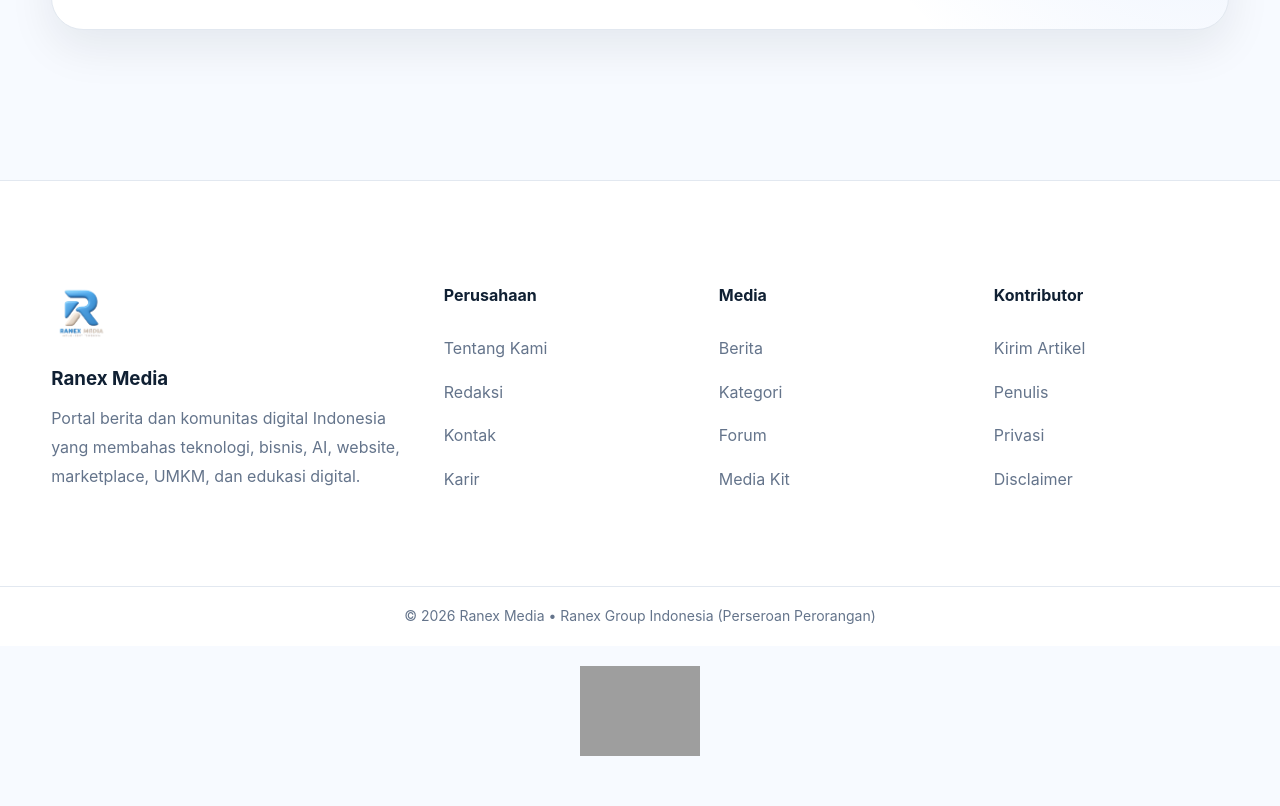
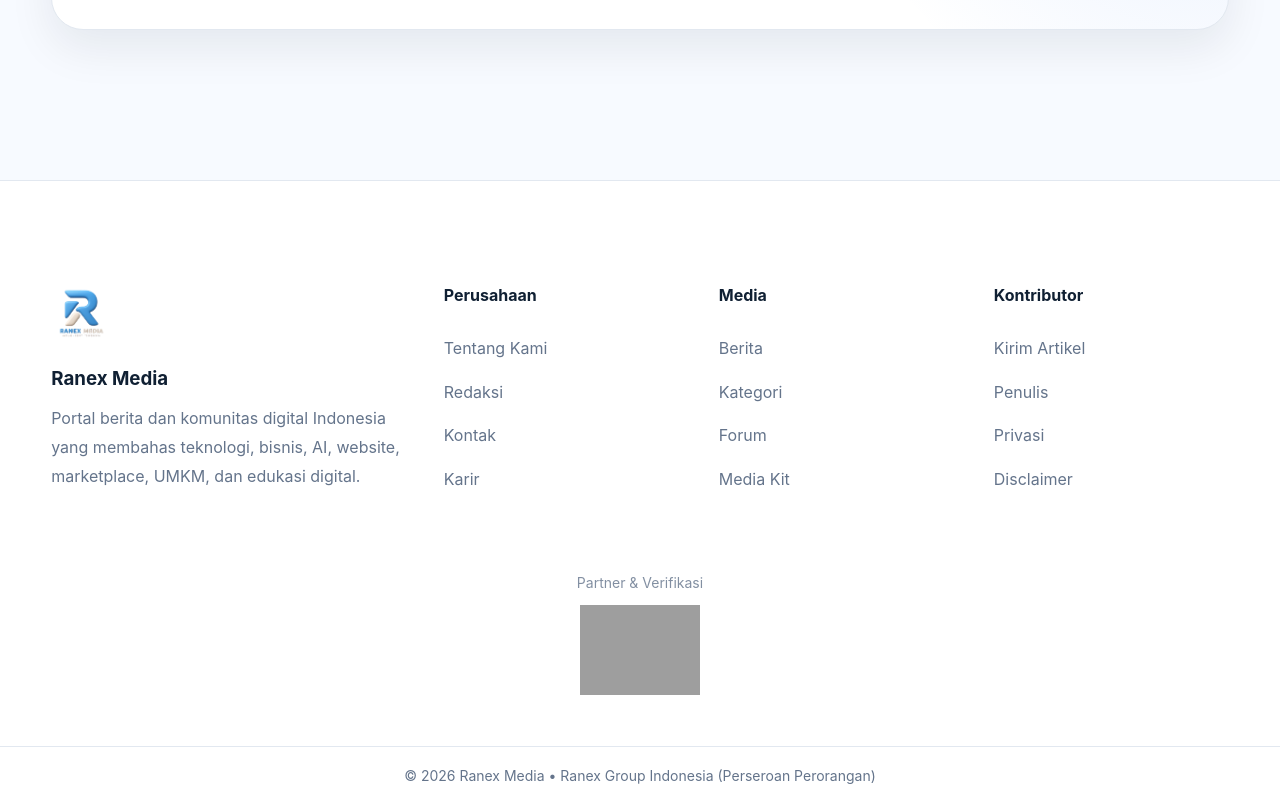
Before and after one commit to rickyandriansyah0512-droid/ranex-media, a plain HTML site: page index.html in a window 1280 px wide. Shown: the part 2066-2872 px from the top of the page. Before the commit the page ends 2829 px from the top, so only its background shows below. Drawn offline with nearby package versions, Linux system fonts and the light colour scheme; no server answers; grey boxes are pictures that could not be loaded.

Commit message:
Update index.html

```diff
--- a/index.html
+++ b/index.html
@@ -285,9 +285,22 @@
       </div>
     </div>
 
-    <div class="footer-bottom">
-      © 2026 Ranex Media • Ranex Group Indonesia (Perseroan Perorangan)
-    </div>
+ <div style="text-align:center;padding:20px 0 10px;">
+  <p style="font-size:14px;margin-bottom:10px;opacity:.8;">
+    Partner & Verifikasi
+  </p>
+
+  <a href="https://id.seedbacklink.com/" target="_blank">
+    <img
+      src="https://id.seedbacklink.com/wp-content/uploads/2025/04/badge-seedbacklink-media.png"
+      alt="SeedBacklink"
+      style="max-width:120px;height:auto;">
+  </a>
+</div>
+
+<div class="footer-bottom">
+  © 2026 Ranex Media • Ranex Group Indonesia (Perseroan Perorangan)
+</div>
 
   </footer>
 
@@ -306,14 +319,5 @@
   });
   </script>
 
-<div style="text-align:center;margin-top:20px;">
-  <a href="https://id.seedbacklink.com/">
-    <img
-      src="https://id.seedbacklink.com/wp-content/uploads/2025/04/badge-seedbacklink-media.png"
-      alt="SeedBacklink"
-      style="max-width:120px;height:auto;">
-  </a>
-</div>
-
 </body>
 </html>
```
